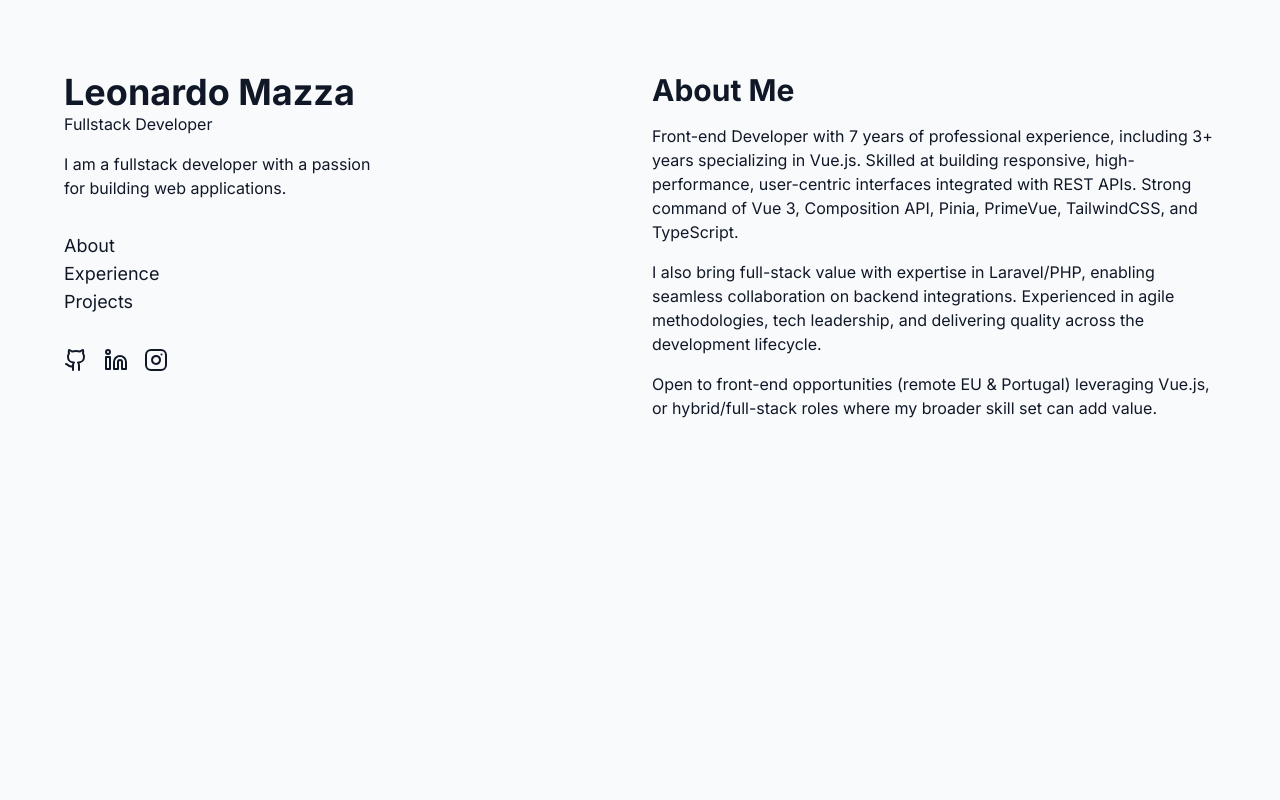
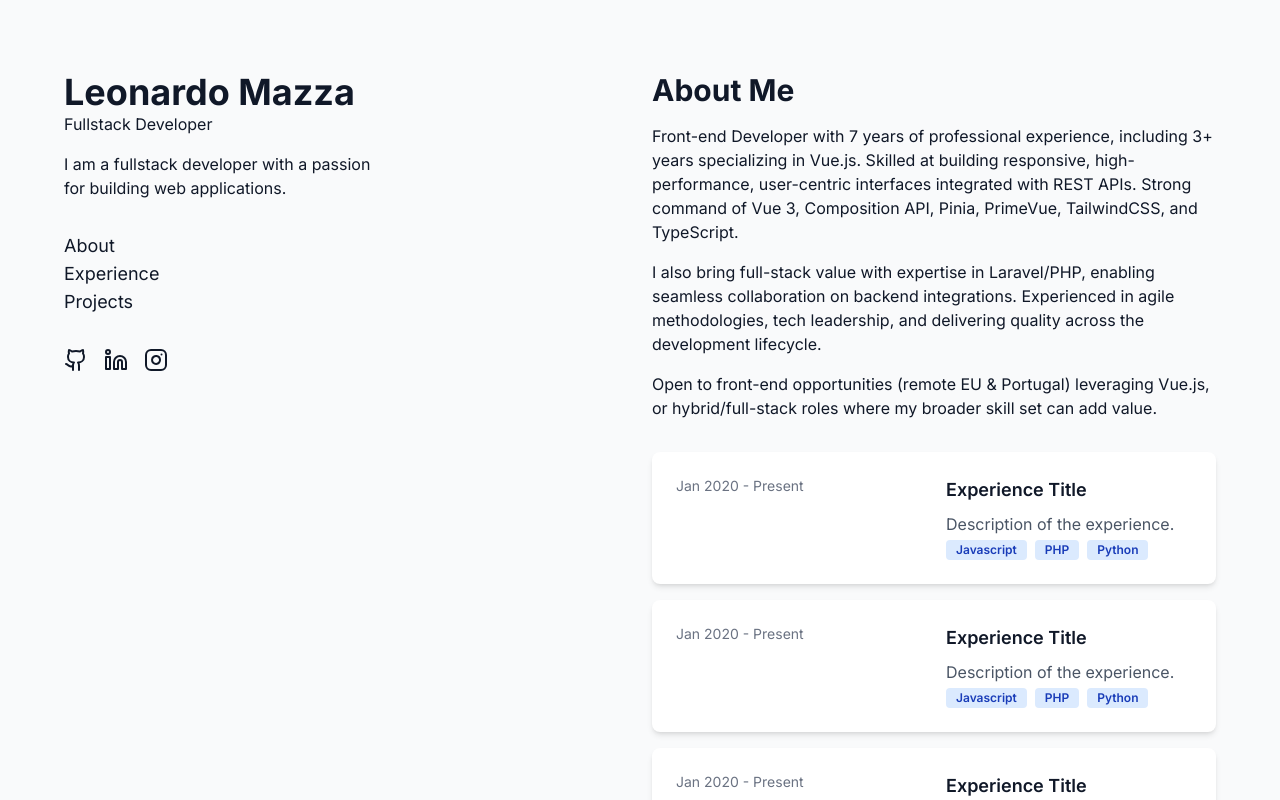
Before and after one commit to LeonardoMazza/personal-website, a Next.js app: page / in a window 1280 px wide. Shown: the top 800 px of the page. Built offline with nearby package versions, Linux system fonts and the light colour scheme.

Commit message:
right side exp initial

```diff
--- a/src/app/page.tsx
+++ b/src/app/page.tsx
@@ -1,6 +1,6 @@
 import React from 'react';
-import About from '../components/About';
 import SideLeft from '../components/SideLeft';
+import SideRight from '../components/SideRight';
 
 
 export default function Home() {
@@ -9,7 +9,8 @@ export default function Home() {
 		<div className="max-w-6xl mx-auto py-10">
 			<div className="grid grid-cols-1 md:grid-cols-2 gap-6">
 				<SideLeft />
-				<About />
+				<SideRight />
+
 			</div>
 		</div>
     </>
--- /dev/null
+++ b/src/components/ExperienceCard.tsx
@@ -0,0 +1,30 @@
+const ExperienceCard = () => {
+    return (
+        <a href="#" target="_blank" rel="noopener noreferrer">
+            <div className="max-w-6xl mt-4 p-6 bg-white rounded-lg shadow-md">
+                <div className="grid grid-cols-1 md:grid-cols-2 gap-6">
+                    <div className="flex-shrink-0">
+                        <p className="text-sm text-gray-500">Jan 2020 - Present</p>
+                    </div>
+                    <div>
+                        <h2 className="text-lg font-semibold">Experience Title</h2>
+                        <p className="mt-2 text-gray-600">Description of the experience.</p>
+                        <ul>
+                            <li className="inline-block bg-blue-100 text-blue-800 text-xs font-semibold mr-2 px-2.5 py-0.5 rounded">
+                                Javascript
+                            </li>
+                            <li className="inline-block bg-blue-100 text-blue-800 text-xs font-semibold mr-2 px-2.5 py-0.5 rounded">
+                                PHP
+                            </li>
+                            <li className="inline-block bg-blue-100 text-blue-800 text-xs font-semibold mr-2 px-2.5 py-0.5 rounded">
+                                Python
+                            </li>
+                        </ul>
+                    </div>
+                </div>
+            </div>
+        </a>
+    );
+}
+
+export default ExperienceCard;
--- /dev/null
+++ b/src/components/SideRight.tsx
@@ -0,0 +1,17 @@
+import About from "./About";
+import ExperienceCard from "./ExperienceCard";
+
+const SideRight = () => {
+
+    return (
+        <aside className="hidden md:block">
+            <About />
+            <ExperienceCard />
+            <ExperienceCard />
+            <ExperienceCard />
+            <ExperienceCard />
+        </aside>
+    );
+}
+
+export default SideRight;
```
